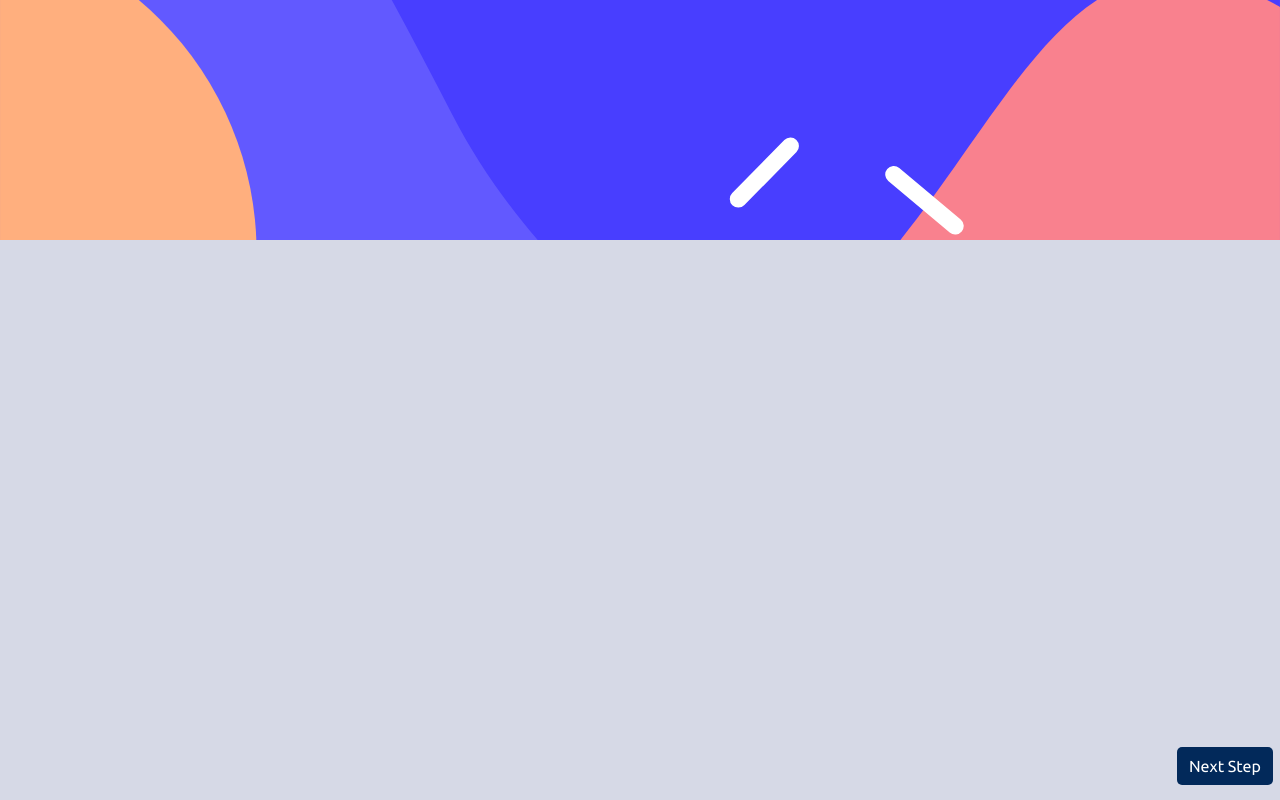
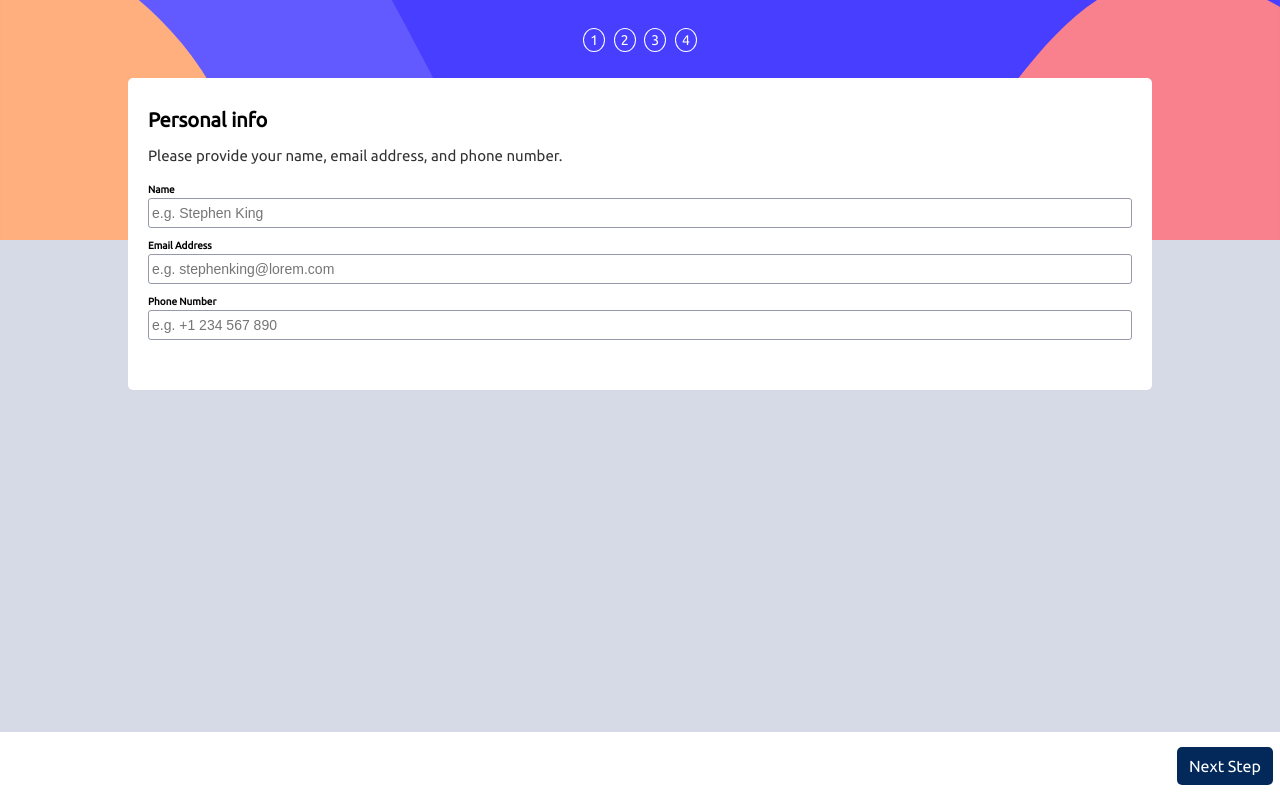
Before and after one commit to rashidali001/multi-step-form, a plain HTML site: page index.html in a window 1280 px wide. Drawn offline with Linux system fonts and the light colour scheme.

Commit message:
Multi step form

```diff
--- a/index.html
+++ b/index.html
@@ -22,6 +22,26 @@
   <!--Mobile First-->
   <div class="side">
   </div>
+  <div class="main">
+    <div class="counter">
+      <a href="#">1</a>
+      <a href="#">2</a>
+      <a href="#">3</a>
+      <a href="#">4</a>
+    </div>
+    <div class="form">
+      <p class="title">Personal info</p>
+      <p class="description">Please provide your name, email address, and phone number.</p>
+      <form action="">
+        <label for="name">Name</label>
+        <input type="text" name="name" id="name" placeholder="e.g. Stephen King">
+        <label for="email">Email Address</label>
+        <input type="email" placeholder="e.g. stephenking@lorem.com">
+        <label for="phone-number">Phone Number</label>
+        <input type="number" placeholder="e.g. +1 234 567 890">
+      </form>
+    </div>
+  </div>
 
 
   <div class="footer-mobile">
--- a/style/main.css
+++ b/style/main.css
@@ -6,6 +6,8 @@
 body{
     background-color:hsl(229, 24%, 87%);
     font-family: 'Ubuntu', sans-serif;
+    width: 100%;
+    /*height: 100vh;*/
 }
 .side{
     width: 100%;
@@ -14,6 +16,7 @@ body{
     background-size: cover;
     background-position: center;
 }
+/** Footer **/
 .footer-mobile{
     position: fixed;
     bottom: 0;
@@ -22,7 +25,7 @@ body{
     padding: 15px 7px;
     display: flex;
     justify-content: flex-end;
-    background-color: hsl(0, 0,100%);
+    background-color: #fff;
 }
 .footer-mobile > a{
     text-decoration: none;
@@ -32,3 +35,76 @@ body{
     background-color: hsl(213, 96%, 18%);
     font-weight: 400;
 }
+
+/* Main section */
+div.main{
+    position: absolute;
+    top: 0;
+    left: 0;
+    width: 100%;
+    display: flex;
+    justify-content: center;
+    flex-direction: column;
+}
+/* counter section */
+div.counter{
+    width: 100%;
+    text-align: center;
+    margin: 30px 0;
+
+}
+div.counter > a{
+    text-decoration: none;
+    width: 10px;
+    height: 10px;
+    padding: 3px 6px;
+    border-radius: 50%;
+    border: 1px solid #fff;
+    color: #fff;
+    font-size: 14px;
+}
+div.counter > a:hover{
+    background-color:hsl(206, 94%, 87%);
+    color: #000;
+}
+div.counter > a:not(:first-child){
+    margin-left: 5px;
+}
+div.form{
+    width: 80%;
+    background-color: #fff;
+    border-radius: 5px;
+    padding: 30px 20px;
+    margin: auto;
+}
+/* form section */
+form > label, form > input{
+    display: block;
+    width: 100%;
+
+}
+p.title{
+    font-size: 20px;
+    font-weight: 800;
+    margin-bottom: 15px;
+}
+p.description{
+    opacity: 80%;
+    font-size: 15px;
+}
+form{
+    margin: 20px auto;
+}
+form > input{
+    padding: 6px 3px;
+    border-radius: 3px;
+    border: 1px solid hsl(231, 11%, 63%);
+    font-size: 14px;
+
+}
+form > label{
+    font-size: 10px;
+    font-weight: 600;
+    margin-top: 12px;
+    margin-bottom: 3px;
+}
```
Also changed, not shown: plan.html (added, +82 -0 lines), style/plan.css (added, +33 -0 lines).
